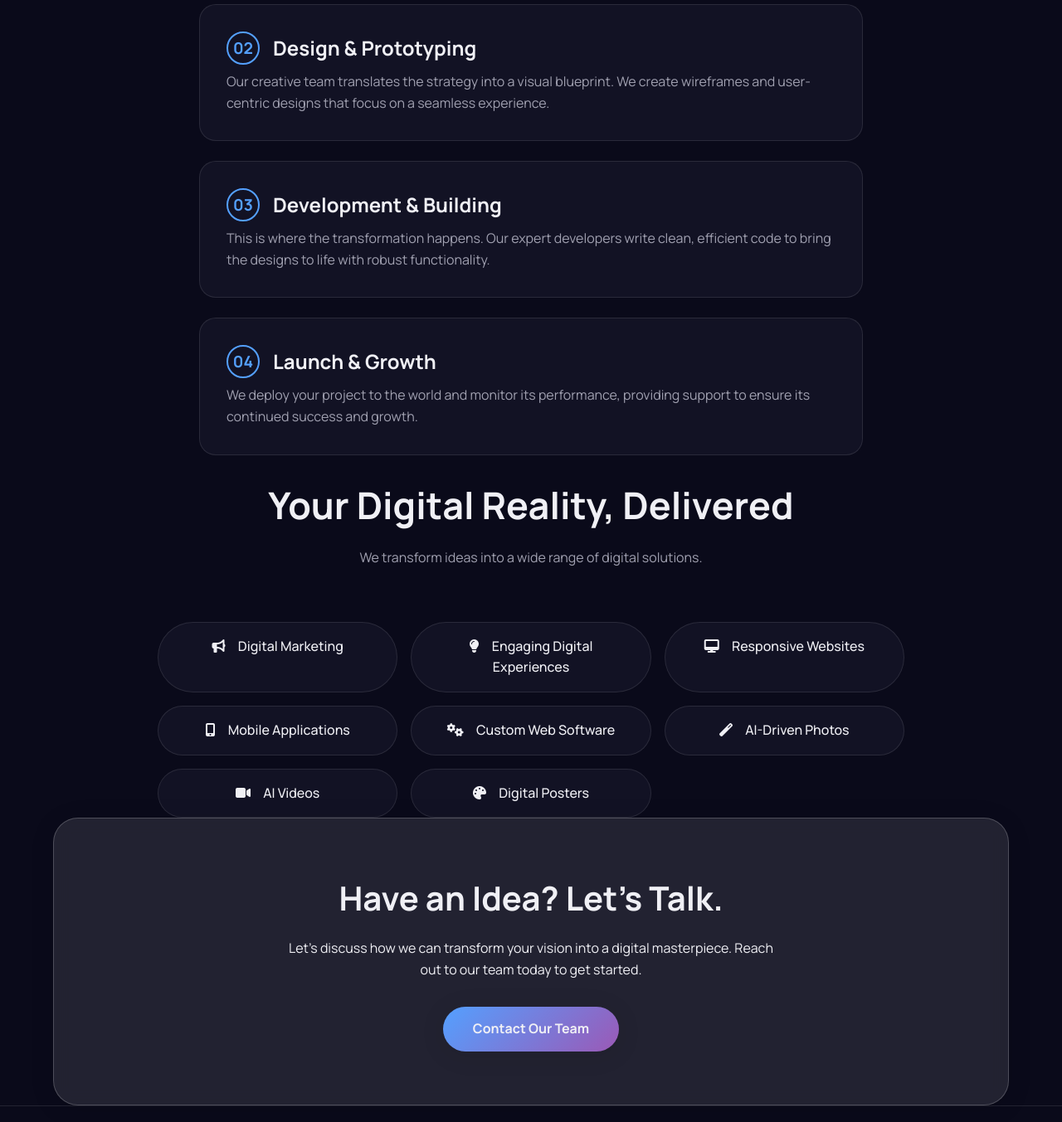
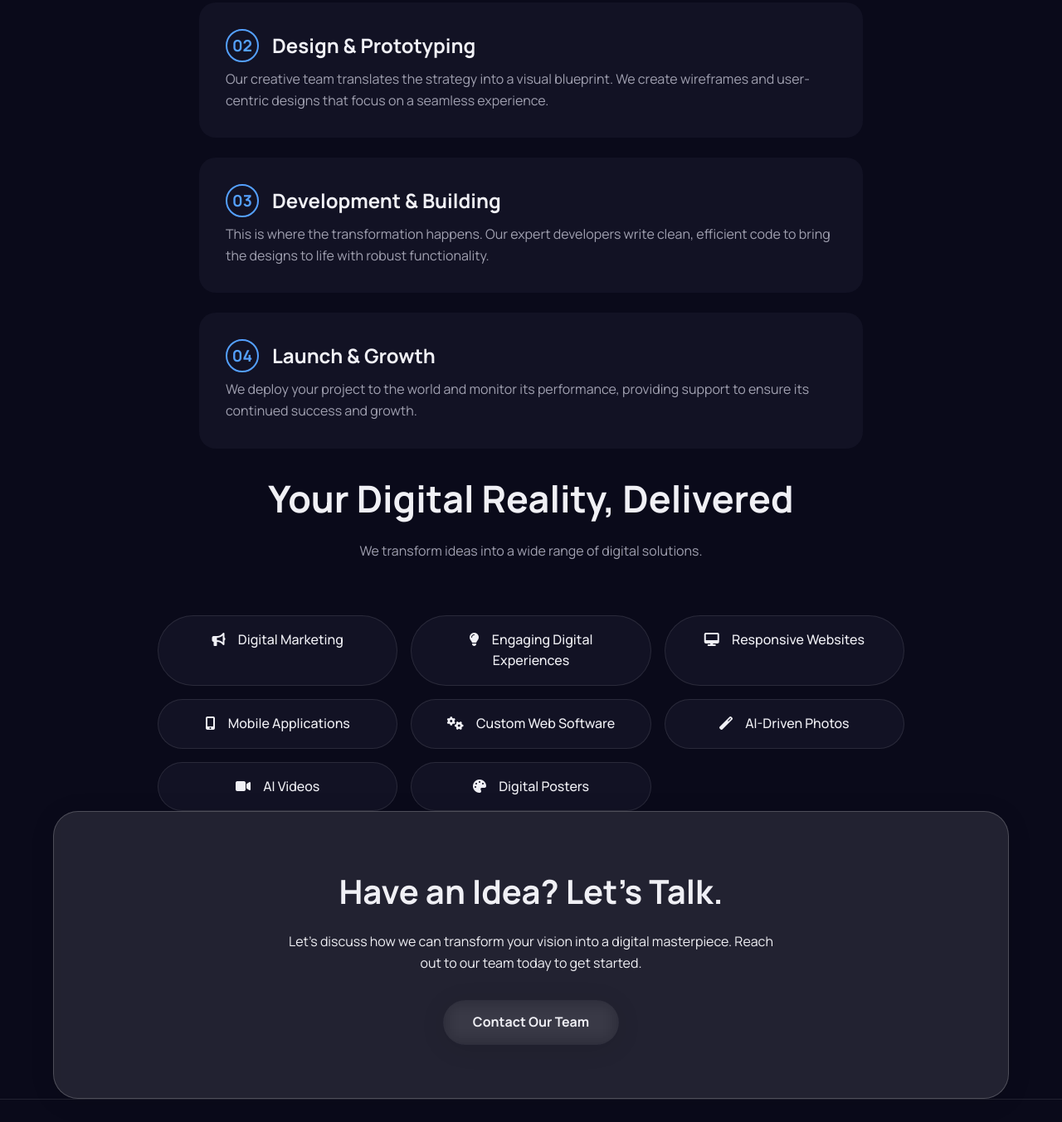
Before and after one commit to Gokulraj9966/VisionaryDigitalX, a plain HTML site: page index.html in a window 1280 px wide. Shown: the part 1107-2460 px from the top of the page at 83% size. Drawn offline with nearby package versions, Linux system fonts and the light colour scheme.

Commit message:
Update style.css

```diff
--- a/style.css
+++ b/style.css
@@ -37,7 +37,7 @@ section { padding: 6rem 0; position: relative; z-index: 2; }
 }
 .cta-button:hover {
     background: rgba(255, 255, 255, 0.2);
-    box-shadow: 0 4px 30px rgba(0, 0, 0, 0.2);
+    box-shadow: var(--gradient);
     transform: translateY(-3px);
 }
 
@@ -73,7 +73,7 @@ section { padding: 6rem 0; position: relative; z-index: 2; }
 /* ======== PROCESS SECTION STYLING ======== */
 .process-list { list-style: none; max-width: 800px; margin: 0 auto; }
 .process-step {
-    background: var(--bg-light-dark); border: 1px solid var(--border-color);
+    background: var(--bg-light-dark); border: var(--gradient);
     border-radius: 20px; padding: 2rem; margin-bottom: 1.5rem;
     transition: transform 0.3s ease, box-shadow 0.3s ease;
 }
@@ -101,7 +101,7 @@ section { padding: 6rem 0; position: relative; z-index: 2; }
 /* ======== FINAL CTA (UPDATED WITH GLASS EFFECT) ======== */
 .final-cta-section .cta-content {
     background: rgba(255, 255, 255, 0.1);
-    backdrop-filter: blur(10px);
+    backdrop-filter: blur(5px);
     -webkit-backdrop-filter: blur(10px);
     border: 1px solid rgba(255, 255, 255, 0.2);
     box-shadow: 0 4px 30px rgba(0, 0, 0, 0.1);
@@ -113,8 +113,8 @@ section { padding: 6rem 0; position: relative; z-index: 2; }
 .final-cta-section p { max-width: 600px; margin: 1rem auto 2rem; }
 .final-cta-section .cta-button {
     /* Overriding default button style for a stronger look here */
-    background: var(--gradient);
-    border: none;
+    background: none;
+    border: var(--gradient);
 }
 .final-cta-section .cta-button:hover {
     background-position: right center;
```
